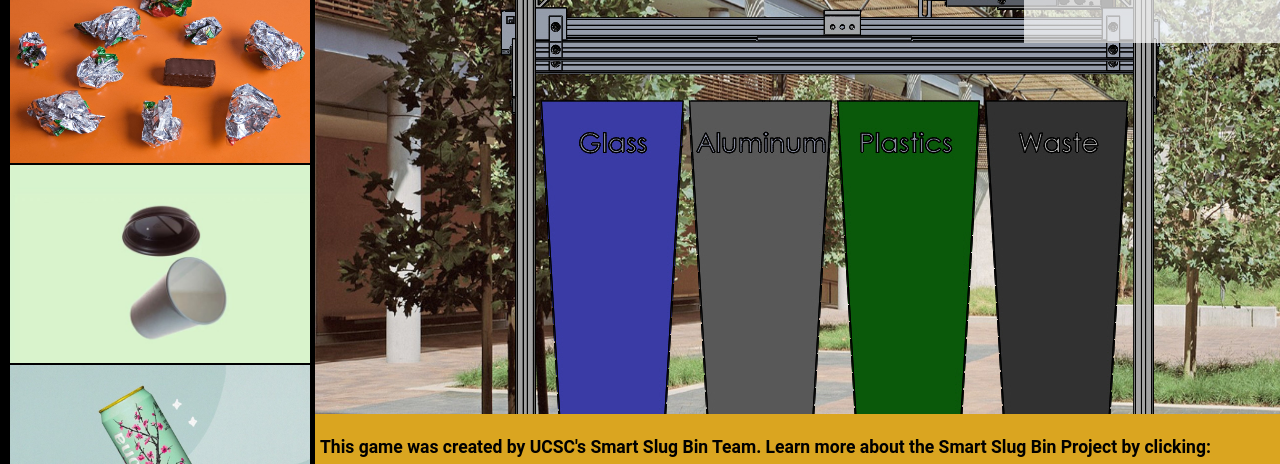
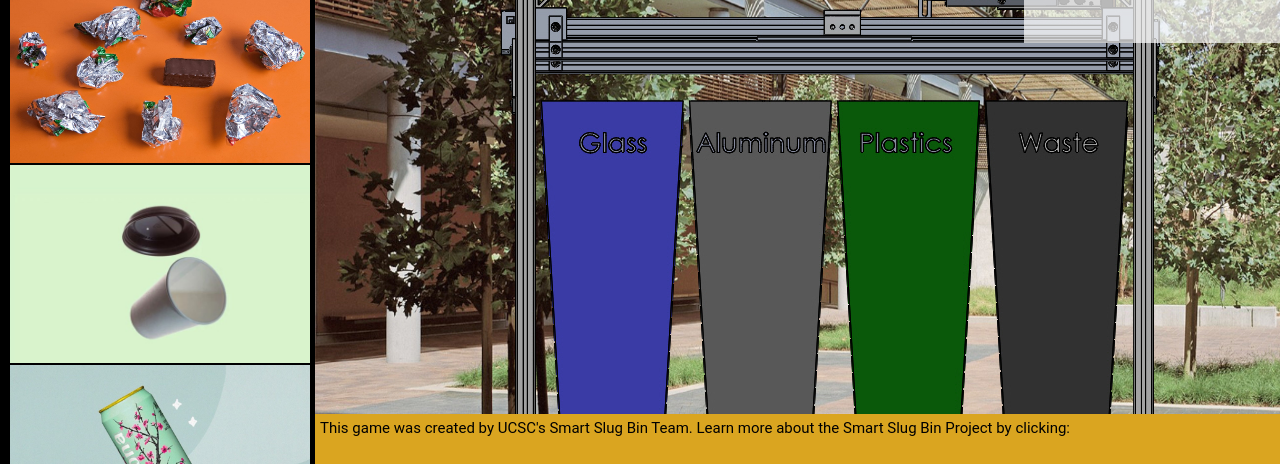
Before and after one commit to JohnDelNorte/JohnDelNorte.github.io, a plain HTML site: page index.html in a window 1280 px wide. Shown: the part 336-800 px from the top of the page. Drawn offline with Linux system fonts and the light colour scheme.

Commit message:
forgot to save html file

```diff
--- a/index.html
+++ b/index.html
@@ -96,7 +96,7 @@ body
 
 
 	<div id = 'extLink'>
-		<h3> This game was created by UCSC's Smart Slug Bin Team. Learn more about the Smart Slug Bin Project by clicking:</h3>
+		This game was created by UCSC's Smart Slug Bin Team. Learn more about the Smart Slug Bin Project by clicking:
 		<br>
 		<a href = "https://gleece0.wixsite.com/smartslugbin"></a>
 	</div>
```
